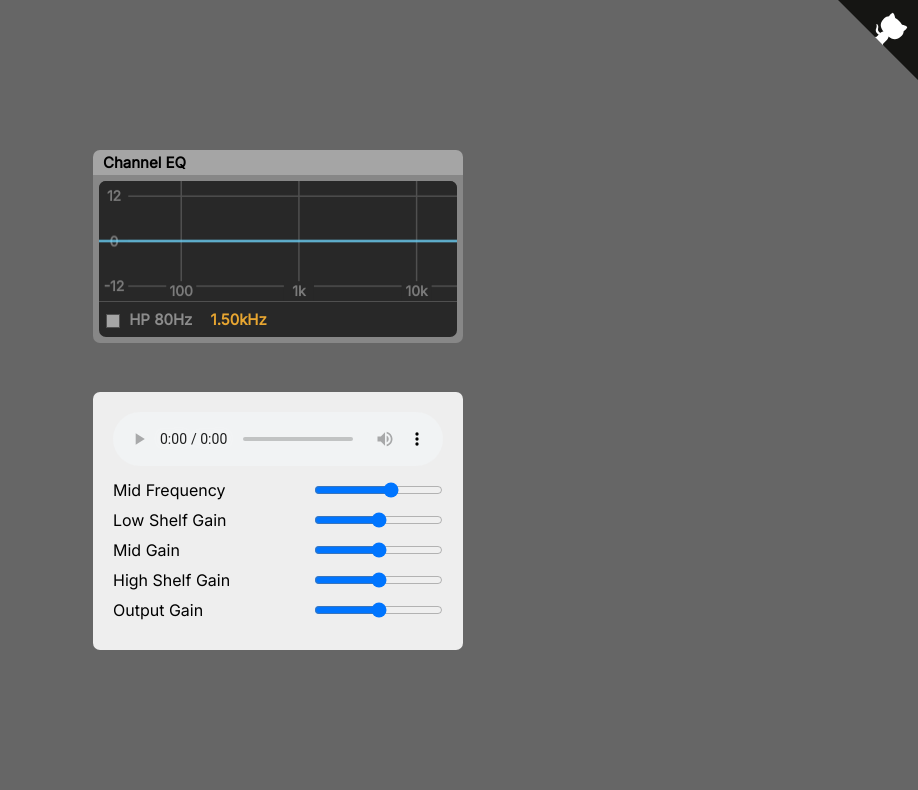
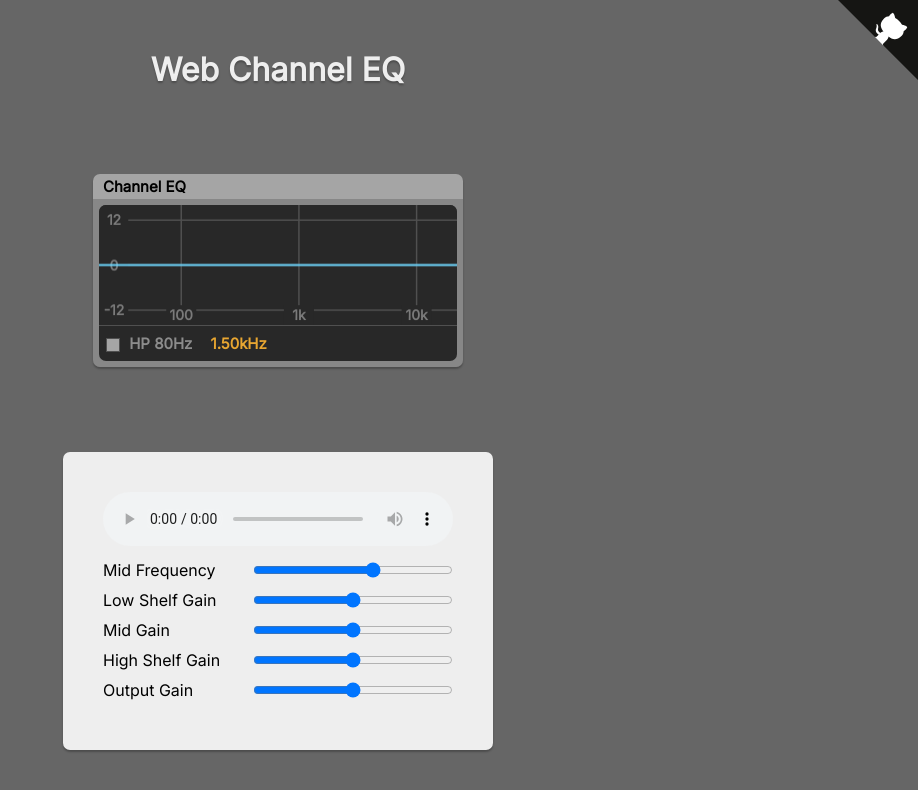
Before and after one commit to mosmeh/web-channel-eq, a website built with webpack: page src/index.html in a window 1280 px wide. Shown: the whole page, without its empty margins (362-1280 px from the left). Built offline with nearby package versions, Linux system fonts and the light colour scheme.

Commit message:
Tweak style

```diff
--- a/src/index.html
+++ b/src/index.html
@@ -10,6 +10,7 @@
     </head>
     <body>
         <div class="container">
+            <h1>Web Channel EQ</h1>
             <div class="device">
                 <div class="title">Channel EQ</div>
                 <div class="content-wrapper">
--- a/src/style.css
+++ b/src/style.css
@@ -17,10 +17,15 @@ body {
     background-color: #666;
 }
 
+h1 {
+    color: #eee;
+    text-shadow: 0px 2px 2px rgba(0, 0, 0, 0.26);
+}
+
 .container {
     margin: auto;
     display: flex;
-    height: 500px;
+    height: 700px;
     flex-direction: column;
     justify-content: space-between;
     align-items: center;
@@ -32,6 +37,7 @@ body {
     overflow: hidden;
     font-weight: 600;
     font-size: 15px;
+    box-shadow: 0px 2px 2px rgba(0, 0, 0, 0.26);
 }
 .device .title {
     height: 25px;
@@ -83,10 +89,11 @@ body {
 }
 
 .control {
-    width: 370px;
-    padding: 20px;
+    width: 430px;
+    padding: 40px;
     border-radius: 7px;
     background-color: #eee;
+    box-shadow: 0px 2px 2px rgba(0, 0, 0, 0.26);
 }
 .control audio {
     width: 100%;
@@ -98,6 +105,9 @@ body {
 .control label {
     display: flex;
     justify-content: space-between;
+}
+.control input[type='range'] {
+    width: 200px;
 }
 
 .github-corner:hover .octo-arm {
```
